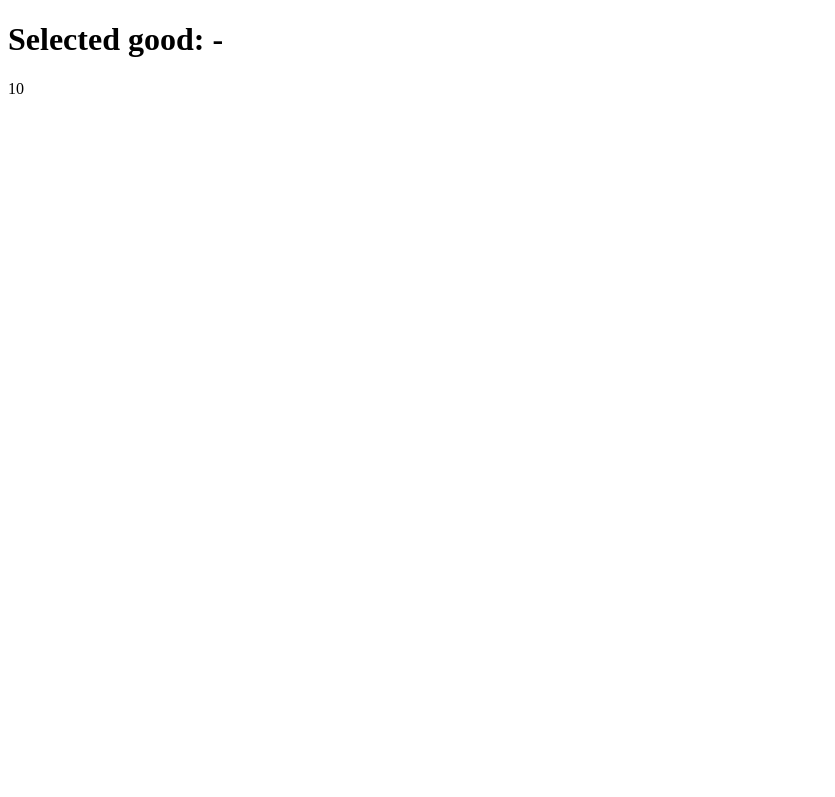
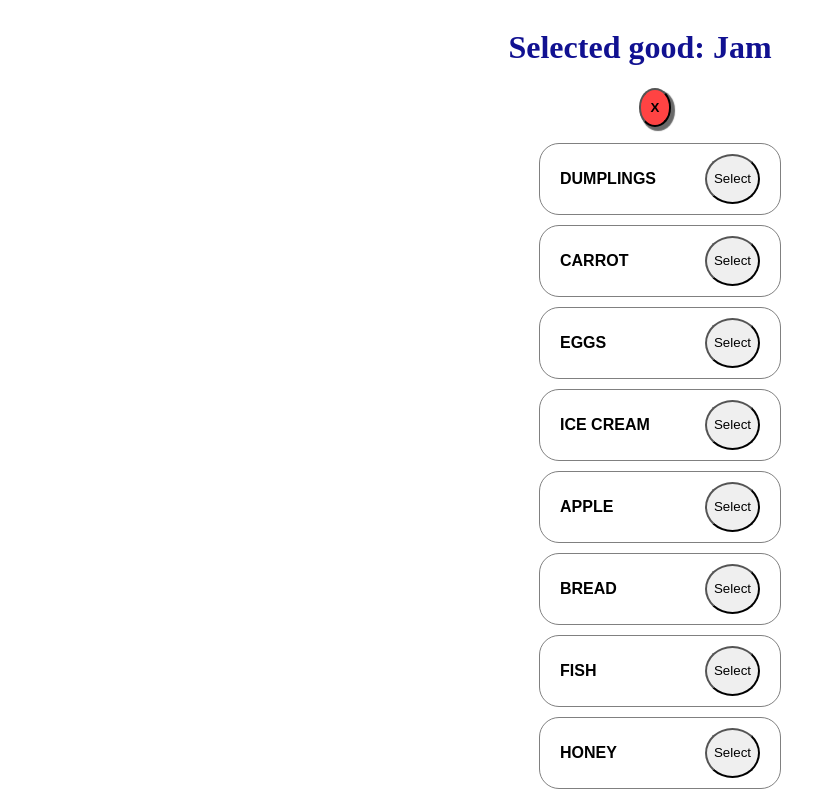
Before and after one commit to mate-academy/react_goods-selector, a React (Create React App) app: page / in a window 1280 px wide. Shown: the top 797 px of the page, without its empty margins (0-835 px from the left). Built offline with nearby package versions, Linux system fonts and the light colour scheme.

Commit message:
solution

```diff
--- a/package.json
+++ b/package.json
@@ -10,6 +10,7 @@
     "@types/react": "^17.0.15",
     "@types/react-dom": "^17.0.9",
     "bulma": "^0.9.3",
+    "classnames": "^2.3.1",
     "node-sass": "^6.0.1",
     "react": "^17.0.2",
     "react-dom": "^17.0.2",
--- a/src/App.scss
+++ b/src/App.scss
@@ -1 +1,59 @@
-// styles go here
+.app {
+  display: flex;
+  flex-direction: column;
+  align-items: center;
+
+  &__title {
+    color: rgb(17, 17, 145);
+  }
+
+  &__button--x {
+    margin-left: 30px;
+    padding: 10px;
+    background-color: rgb(255, 67, 67);
+    border-radius: 50%;
+    transition: opacity 0.3s;
+    box-shadow: 3px 3px 1px 1px rgba(0, 0, 0, 0.589);
+    font-weight: bold;
+
+    &:hover {
+      opacity: 0.8;
+    }
+  }
+
+  &__list {
+    list-style: none;
+  }
+
+  &__good-name {
+    font-family: Arial, "Helvetica Neue", Helvetica, sans-serif;
+    text-transform: uppercase;
+    font-weight: bold;
+  }
+
+  &__button {
+    padding: 7px;
+    border-radius: 50%;
+    transition: background-color 0.3s;
+
+    &:hover {
+      background-color: rgb(166, 226, 166);
+    }
+  }
+
+  &__item {
+  width: 200px;
+  display: flex;
+  justify-content: space-between;
+  gap: 30px;
+  margin-bottom: 10px;
+  padding: 10px 20px;
+  border: 1px solid grey;
+  border-radius: 20px;
+  }
+
+  &__item_active {
+    color: rgb(146, 255, 222);
+    background-color: green;
+  }
+}
--- a/src/App.tsx
+++ b/src/App.tsx
@@ -1,5 +1,6 @@
 import React from 'react';
 import './App.scss';
+import classNames from 'classnames';
 
 const goodsFromServer: string[] = [
   'Dumplings',
@@ -14,11 +15,59 @@ const goodsFromServer: string[] = [
   'Garlic',
 ];
 
-const App: React.FC = () => (
-  <div className="App">
-    <h1>Selected good: -</h1>
-    {goodsFromServer.length}
-  </div>
-);
+type State = {
+  selectedGood: string,
+};
 
-export default App;
+export class App extends React.Component<{}, State> {
+  state: State = {
+    selectedGood: 'Jam',
+  };
+
+  render() {
+    const { selectedGood } = this.state;
+
+    return (
+      <div className="app">
+        <h1 className="app__title">
+          {selectedGood === ''
+            ? 'No goods selected'
+            : `Selected good: ${selectedGood}`}
+        </h1>
+
+        {selectedGood !== '' && (
+          <div>
+            <button
+              className="app__button--x"
+              type="button"
+              onClick={() => {
+                this.setState({ selectedGood: '' });
+              }}
+            >
+              Х
+            </button>
+          </div>
+        )}
+
+        <ul className="app__list">
+          {goodsFromServer.map(good => (
+            <li key={good} className={classNames('app__item', { app__item_active: good === selectedGood })}>
+              <p className="app__good-name">{good}</p>
+
+              <button
+                type="button"
+                className="app__button"
+                disabled={good === selectedGood}
+                onClick={() => {
+                  this.setState({ selectedGood: good });
+                }}
+              >
+                Select
+              </button>
+            </li>
+          ))}
+        </ul>
+      </div>
+    );
+  }
+}
--- a/src/index.tsx
+++ b/src/index.tsx
@@ -1,5 +1,5 @@
 import ReactDOM from 'react-dom';
-import App from './App';
+import { App } from './App';
 
 ReactDOM.render(
   <App />,
```
Also changed, not shown: 1 other file (tests, documents, lock files or other folders).
